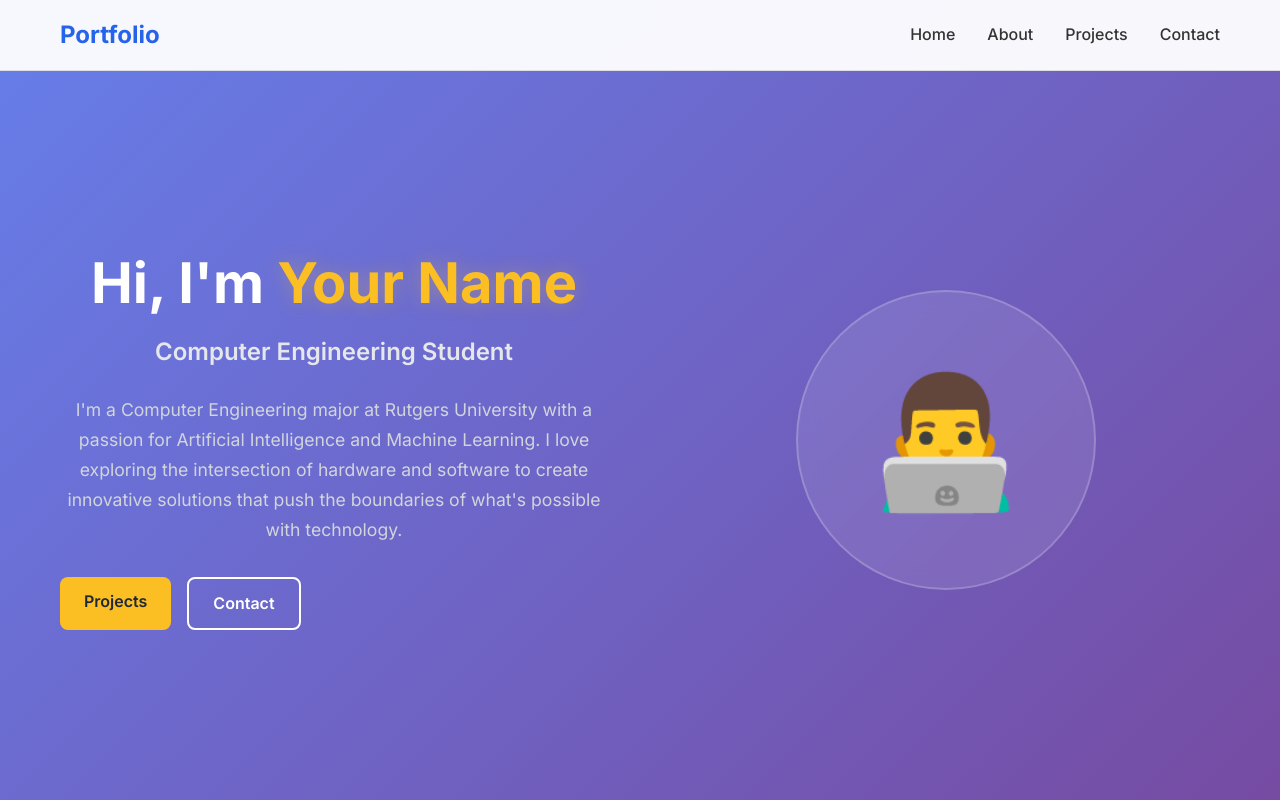
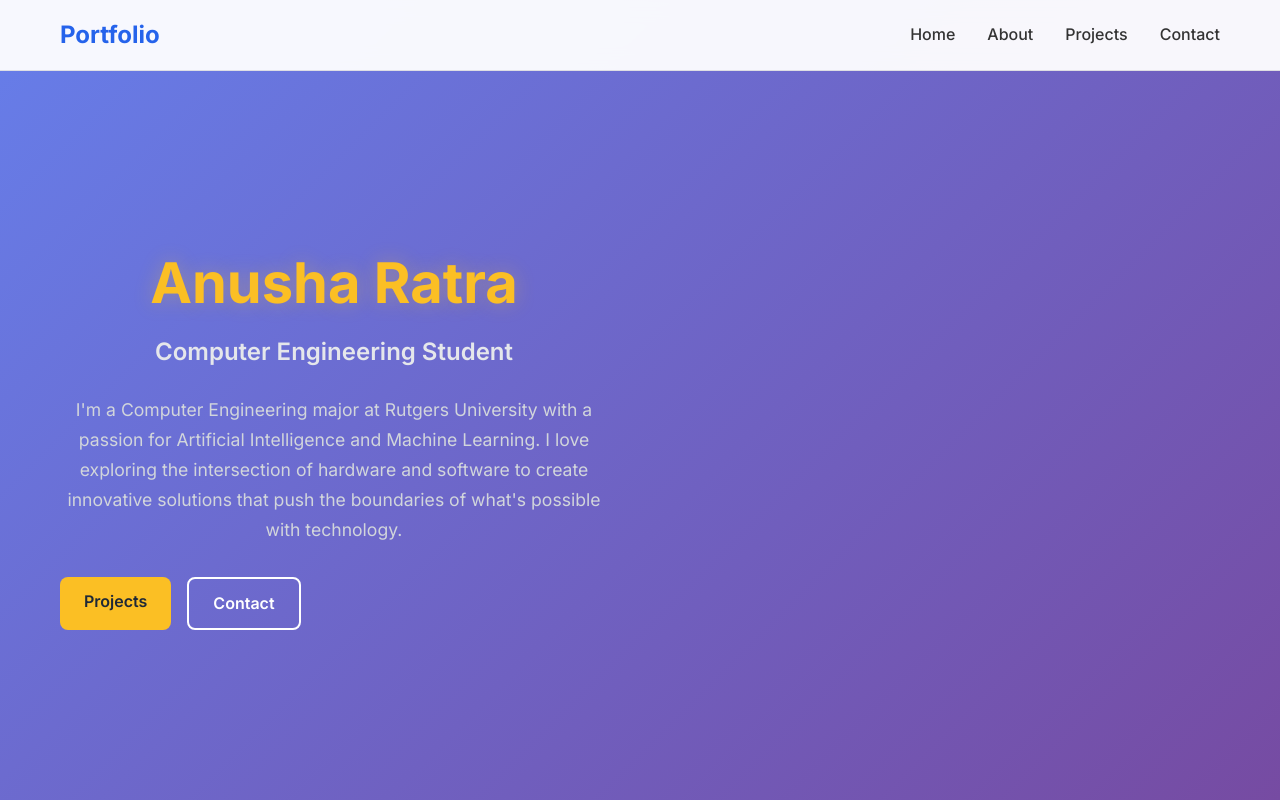
Before and after one commit to anushar777/Personal-Portfolio, a React (Vite) app: page / in a window 1280 px wide. Shown: the top 800 px of the page. Built offline with nearby package versions, Linux system fonts and the light colour scheme.

Commit message:
Removed character

```diff
--- a/src/App.css
+++ b/src/App.css
@@ -172,11 +172,7 @@ body {
   transform: translateY(-2px);
 }
 
-.hero-image {
-  display: flex;
-  justify-content: center;
-  align-items: center;
-}
+
 
 .profile-placeholder {
   width: 300px;
@@ -209,7 +205,7 @@ body {
   transform: translateX(-50%);
   width: 60px;
   height: 4px;
-  background: linear-gradient(90deg, #667eea, #764ba2);
+  background: linear-gradient(90deg, #f8beff, #764ba2);
   border-radius: 2px;
 }
 
--- a/src/App.jsx
+++ b/src/App.jsx
@@ -32,7 +32,7 @@ function App() {
         <div className="hero-container">
           <div className="hero-content">
             <h1 className="hero-title">
-              Hi, I'm <span className="highlight">Your Name</span>
+              <span className="highlight">Anusha Ratra</span>
             </h1>
             <h2 className="hero-subtitle">
               Computer Engineering Student
@@ -46,11 +46,6 @@ function App() {
             <div className="hero-buttons">
               <a href="#projects" className="btn btn-primary">Projects</a>
               <a href="#contact" className="btn btn-secondary">Contact</a>
-            </div>
-          </div>
-          <div className="hero-image">
-            <div className="profile-placeholder">
-              <span>👨‍💻</span>
             </div>
           </div>
         </div>
```
